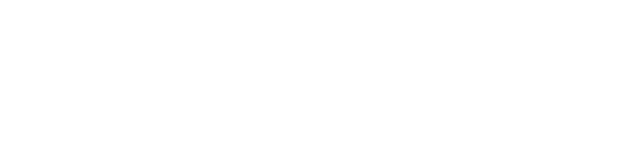
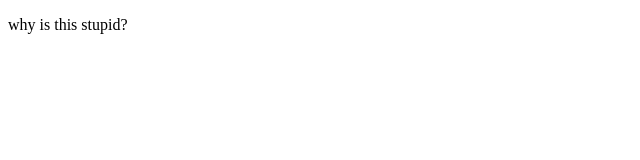
Before and after one commit to vinedsel/modern-landing-page, a plain HTML site: page index.html in a window 1280 px wide. Shown: the whole page, without its empty margins (0-640 px from the left). Drawn offline with Linux system fonts and the light colour scheme.

Commit message:
micropush

```diff
--- a/index.html
+++ b/index.html
@@ -9,7 +9,7 @@
 </head>
 <body>
 
-
+<p>why is this stupid?</p>
 
 </body>
 </html>
```
